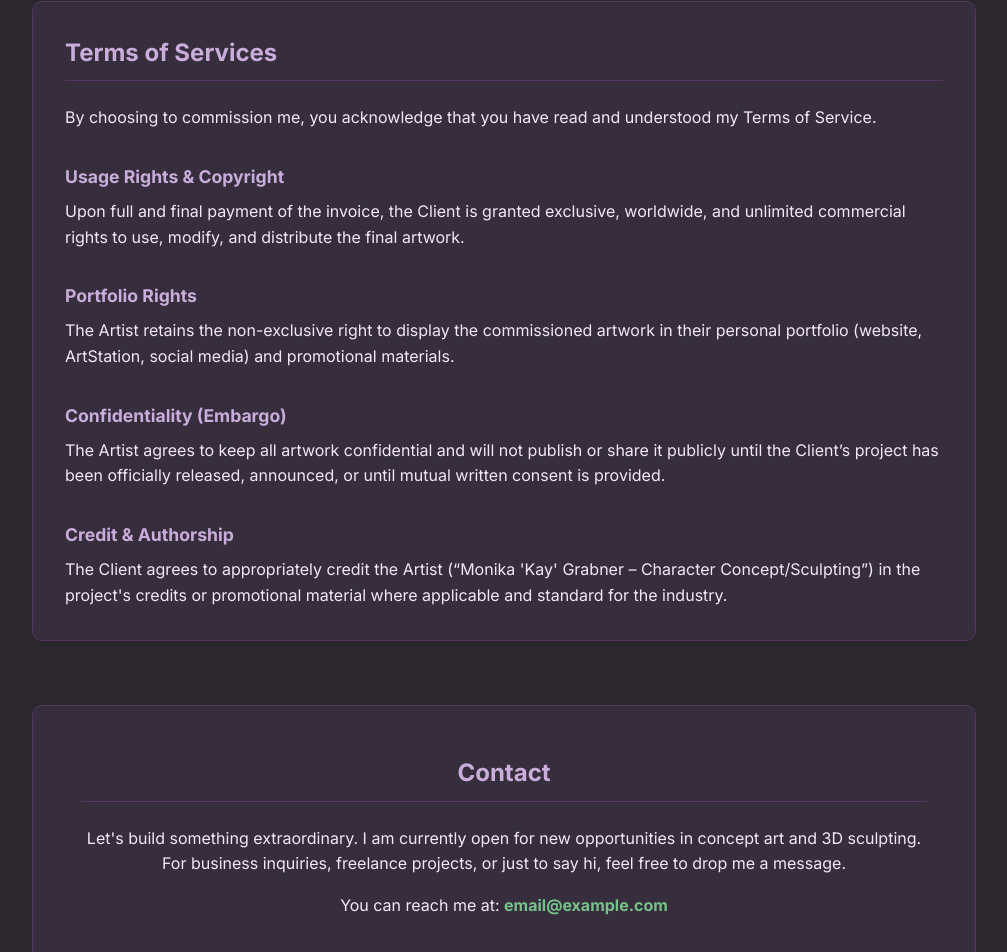
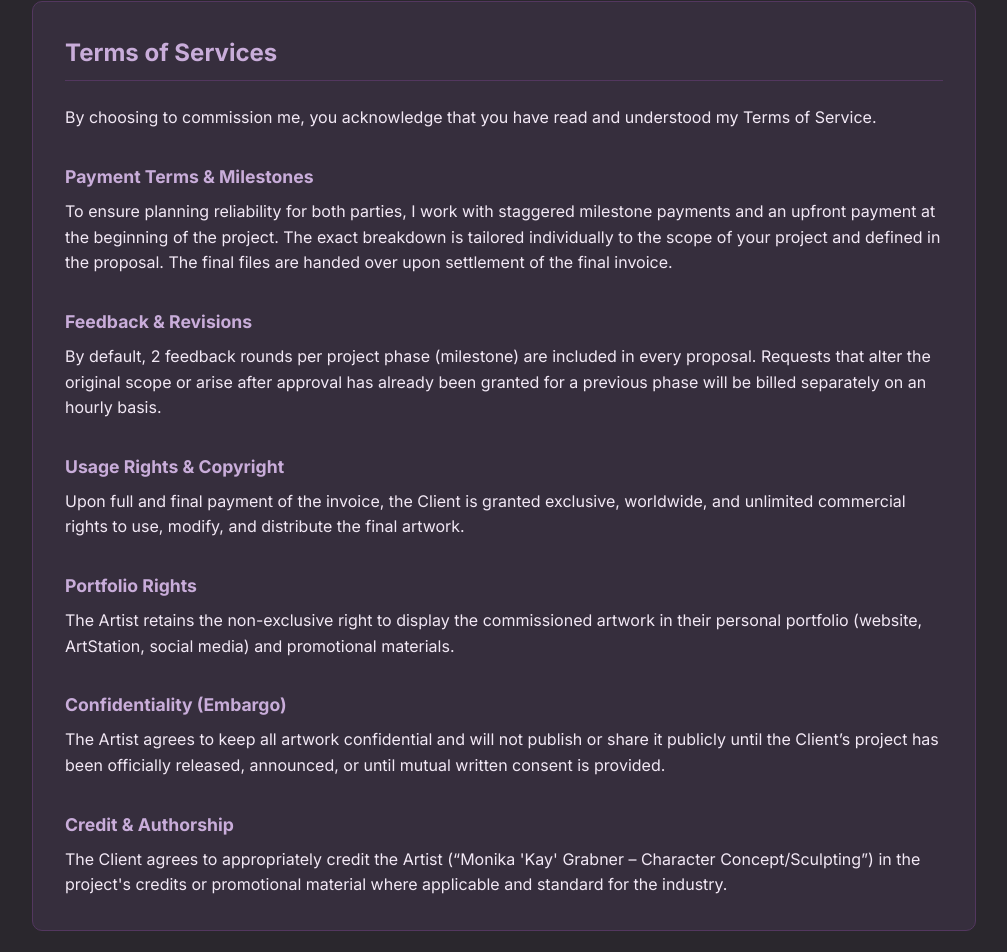
Before and after one commit to Kayframe-GA/Kayframe-GA.github.io, a Next.js app: page /commissions in a window 1280 px wide. Shown: the part 1023-1975 px from the top of the page, without its empty margins (136-1143 px from the left). Built offline with nearby package versions, Linux system fonts and the light colour scheme.

Commit message:
comission update

```diff
--- a/app/commissions/page.js
+++ b/app/commissions/page.js
@@ -16,7 +16,7 @@ export default function Commissions() {
         <div className="cta-section">
             <h2>{t.commissions.readyToStart}</h2>
             <p>{t.commissions.quoteIntro} <strong>&quot;{t.commissions.quoteSubject}: {t.commissions.quotePlaceholder}&quot;</strong> {t.commissions.quoteOutro}</p>
-            <a href="mailto:email@example.com?subject=Commission%20Inquiry%3A%20%5BProject%20Type%5D" className="email-link">email@example.com</a>
+            <a href="mailto:kayframe.ga@outlook.com?subject=Commission%20Inquiry%3A%20%5BProject%20Type%5D" className="email-link">kayframe.ga@outlook.com</a>
 
             <div className="email-template">
                 <h3>{t.commissions.emailTemplateTitle}</h3>
@@ -31,6 +31,16 @@ export default function Commissions() {
         <div className="terms-section">
             <h2>{t.commissions.tosTitle}</h2>
             <p className="terms-intro">{t.commissions.tosIntro}</p>
+
+            <div className="term-item">
+                <h3>{t.commissions.paymentTermsTitle}</h3>
+                <p>{t.commissions.paymentTermsText}</p>
+            </div>
+
+            <div className="term-item">
+                <h3>{t.commissions.feedbackTitle}</h3>
+                <p>{t.commissions.feedbackText}</p>
+            </div>
 
             <div className="term-item">
                 <h3>{t.commissions.usageRightsTitle}</h3>
@@ -56,7 +66,7 @@ export default function Commissions() {
         <div className="contact-section">
             <h2>{t.commissions.contactTitle}</h2>
             <p>{t.commissions.contactText}</p>
-            <p>{t.commissions.contactEmailLabel} <a href="mailto:email@example.com" className="email-inline">email@example.com</a></p>
+            <p>{t.commissions.contactEmailLabel} <a href="mailto:kayframe.ga@outlook.com" className="email-inline">kayframe.ga@outlook.com</a></p>
         </div>
 
       </section>
--- a/app/translations.js
+++ b/app/translations.js
@@ -80,12 +80,16 @@ export const translations = {
       ],
       tosTitle: "Terms of Services",
       tosIntro: "By choosing to commission me, you acknowledge that you have read and understood my Terms of Service.",
+      paymentTermsTitle: "Payment Terms & Milestones",
+      paymentTermsText: "To ensure planning reliability for both parties, I work with staggered milestone payments and an upfront payment at the beginning of the project. The exact breakdown is tailored individually to the scope of your project and defined in the proposal. The final files are handed over upon settlement of the final invoice.",
+      feedbackTitle: "Feedback & Revisions",
+      feedbackText: "By default, 2 feedback rounds per project phase (milestone) are included in every proposal. Requests that alter the original scope or arise after approval has already been granted for a previous phase will be billed separately on an hourly basis.",
       usageRightsTitle: "Usage Rights & Copyright",
       usageRightsText: "Upon full and final payment of the invoice, the Client is granted exclusive, worldwide, and unlimited commercial rights to use, modify, and distribute the final artwork.",
       portfolioRightsTitle: "Portfolio Rights",
       portfolioRightsText: "The Artist retains the non-exclusive right to display the commissioned artwork in their personal portfolio (website, ArtStation, social media) and promotional materials.",
       confidentialityTitle: "Confidentiality (Embargo)",
-      confidentialityText: "The Artist agrees to keep all artwork confidential and will not publish or share it publicly until the Client\u2019s project has been officially released, announced, or until mutual written consent is provided.",
+      confidentialityText: "The Artist agrees to keep all artwork confidential and will not publish or share it publicly until the Client’s project has been officially released, announced, or until mutual written consent is provided.",
       creditTitle: "Credit & Authorship",
       creditText: "The Client agrees to appropriately credit the Artist (\u201CMonika 'Kay' Grabner \u2013 Character Concept/Sculpting\u201D) in the project's credits or promotional material where applicable and standard for the industry.",
       contactTitle: "Contact",
@@ -98,7 +102,7 @@ export const translations = {
         title: "Legal Notice",
         section1Title: "Information pursuant to \u00A7 5 ECG",
         section1Body: "[First and Last Name]\n[Address]\n[ZIP] Vienna\nAustria",
-        section1Contact: "Phone: +43 1111111\nEmail: somemail@outlook.com",
+        section1Contact: "Phone: +43 1111111\nEmail: kayframe.ga@outlook.com",
         section2Title: "Business Purpose",
         section2Body: "Advertising agency (Specialization: Game Art, Concept Art & 3D Sculpting)",
         section3Title: "VAT ID Number",
@@ -201,30 +205,34 @@ export const translations = {
     },
     commissions: {
       title: "Auftr\u00E4ge",
-      readyToStart: "\u2709\uFE0F Bereit zu starten?",
-      quoteIntro: "Um ein Angebot zu erhalten, sende bitte eine E-Mail mit dem Betreff",
-      quoteSubject: "Commission-Anfrage",
+      readyToStart: "\u2709\uFE0F Bereit f\u00FCr den Start?",
+      quoteIntro: "F\u00FCr ein unverbindliches Angebot sende mir bitte eine E-Mail mit dem Betreff",
+      quoteSubject: "Projektanfrage",
       quotePlaceholder: "[Projekttyp]",
       quoteOutro: "an:",
-      emailTemplateTitle: "Bitte f\u00FCge Folgendes in deine Nachricht ein:",
+      emailTemplateTitle: "Bitte f\u00FCge deiner Nachricht folgende Informationen bei:",
       emailItems: [
-        ["Projekttyp:", "(z. B. 3D-Charaktermodell, 2D Concept Art)"],
-        ["Beschreibung:", "Eine kurze Zusammenfassung deiner Idee oder des ben\u00F6tigten Arbeitsumfangs."],
+        ["Projekttyp:", "(z. B. 3D-Character-Modell, 2D-Concept-Art)"],
+        ["Beschreibung:", "Eine kurze Zusammenfassung deiner Idee oder des gew\u00FCnschten Arbeitsumfangs."],
         ["Referenzen:", "Alle Moodboards, Skizzen oder Stilreferenzen, die du hast."],
         ["Deadline:", "Wann ben\u00F6tigst du die finalen Dateien?"],
       ],
-      tosTitle: "Allgemeine Gesch\u00E4ftsbedingungen (AGB)",
-      tosIntro: "Wenn du mich beauftragst, best\u00E4tigst du, dass du meine Allgemeinen Gesch\u00E4ftsbedingungen gelesen und verstanden hast.",
-      usageRightsTitle: "Nutzungsrechte & Urheberrecht",
-      usageRightsText: "Nach vollst\u00E4ndiger und endg\u00FCltiger Zahlung der Rechnung erh\u00E4lt der Auftraggeber ausschlie\u00DFliche, weltweite und unbeschr\u00E4nkte kommerzielle Rechte zur Nutzung, Modifikation und Verbreitung des finalen Kunstwerks.",
-      portfolioRightsTitle: "Portfoliorechte",
-      portfolioRightsText: "Die K\u00FCnstlerin beh\u00E4lt das nicht-exklusive Recht, das beauftragte Kunstwerk in ihrem pers\u00F6nlichen Portfolio (Website, ArtStation, Social Media) und in Werbematerialien zu zeigen.",
-      confidentialityTitle: "Vertraulichkeit (Embargo)",
-      confidentialityText: "Die K\u00FCnstlerin verpflichtet sich, alle Kunstwerke vertraulich zu behandeln und wird sie nicht \u00F6ffentlich ver\u00F6ffentlichen oder teilen, bis das Projekt des Auftraggebers offiziell ver\u00F6ffentlicht oder angek\u00FCndigt wurde oder bis eine schriftliche Einwilligung beidseitig vorliegt.",
-      creditTitle: "Credits & Autorenschaft",
-      creditText: "Der Auftraggeber stimmt zu, die K\u00FCnstlerin (\u201EMonika 'Kay' Grabner \u2013 Charakter Concept/Sculpting\u201C) in den Credits des Projekts oder in Werbematerial angemessen zu nennen, wo dies \u00FCblich und branchen\u00FCblich ist.",
+      tosTitle: "Rahmenbedingungen und Ablauf",
+      tosIntro: "Mit der Beauftragung erkl\u00E4rst du dich mit meinen grundlegenden Bedingungen einverstanden:",
+      paymentTermsTitle: "Zahlungsbedingungen & Milestones",
+      paymentTermsText: "Um f\u00FCr beide Seiten Planungssicherheit zu gew\u00E4hrleisten, arbeite ich mit gestaffelten Meilenstein-Zahlungen und einer Vorauszahlung zu Projektbeginn. Die genaue Aufteilung passen wir individuell an den Umfang deines Projekts an und legen sie im Angebot fest. Die \u00DCbergabe der finalen Dateien erfolgt nach Begleichung der Abschlussrechnung.",
+      feedbackTitle: "Feedback & Iterationen",
+      feedbackText: "In jedem Angebot sind standardm\u00E4\u00DFig 2 Feedback-Schleifen pro Projektphase (Milestone) inkludiert. W\u00FCnsche, die den urspr\u00FCnglichen Umfang ver\u00E4ndern oder nach einer bereits erteilten Freigabe einer vorherigen Phase anfallen, werden nach Stundenaufwand separat berechnet.",
+      usageRightsTitle: "Nutzungs- & Verwertungsrechte",
+      usageRightsText: "Nach vollst\u00E4ndiger Bezahlung der Rechnung erh\u00E4lt der Auftraggeber die exklusiven, weltweiten und zeitlich unbegrenzten kommerziellen Nutzungsrechte, um das finale Artwork zu nutzen, anzupassen und zu vertreiben.",
+      portfolioRightsTitle: "Portfolio-Nutzung",
+      portfolioRightsText: "Ich behalte mir als K\u00FCnstlerin das einfache Recht vor, die beauftragten Arbeiten in meinem pers\u00F6nlichen Portfolio (Website, ArtStation, Social Media) sowie f\u00FCr eigene Werbezwecke zu pr\u00E4sentieren.",
+      confidentialityTitle: "Vertraulichkeit",
+      confidentialityText: "Ich behandle alle Artworks streng vertraulich. Ohne beiderseitige schriftliche Zustimmung wird nichts ver\u00F6ffentlicht, bevor dein Projekt nicht offiziell angek\u00FCndigt oder released wurde.",
+      creditTitle: "Namensnennung",
+      creditText: "Der Auftraggeber verpflichtet sich, mich branchen\u00FCblich und angemessen in den Projekt-Credits oder Werbematerialien zu nennen (\u201EMonika 'Kay' Grabner \u2013 Character Concept / 3D Sculpting\u201C).",
       contactTitle: "Kontakt",
-      contactText: "Lass uns etwas Au\u00DFergew\u00F6hnliches erschaffen. Ich bin derzeit offen f\u00FCr neue Gelegenheiten in Concept Art und 3D-Sculpting. F\u00FCr gesch\u00E4ftliche Anfragen, freie Projekte oder einfach zum Hallo sagen, kannst du mir jederzeit eine Nachricht schreiben.",
+      contactText: "Lass uns gemeinsam etwas Gro\u00DFartiges erschaffen! Ich habe aktuell wieder Kapazit\u00E4ten f\u00FCr neue Projekte in den Bereichen Concept Art und 3D-Sculpting. Egal ob Business-Anfrage, Freelance-Job oder einfach nur ein kurzes \u201EHallo\u201C \u2013 schreib mir jederzeit gerne:",
       contactEmailLabel: "Du erreichst mich unter:",
     },
     legal: {
@@ -233,7 +241,7 @@ export const translations = {
         title: "Impressum",
         section1Title: "Informationen gem\u00E4\u00DF \u00A7 5 ECG",
         section1Body: "[Vor- und Nachname]\n[Adresse]\n[PLZ] Wien\nAustria",
-        section1Contact: "Tel.: +43 1111111\nE-Mail: somemail@outlook.com",
+        section1Contact: "Tel.: +43 1111111\nE-Mail: kayframe.ga@outlook.com",
         section2Title: "Unternehmensgegenstand",
         section2Body: "Werbeagentur (Spezialisierung: Game Art, Concept Art & 3D Sculpting)",
         section3Title: "UID-Nummer",
```
